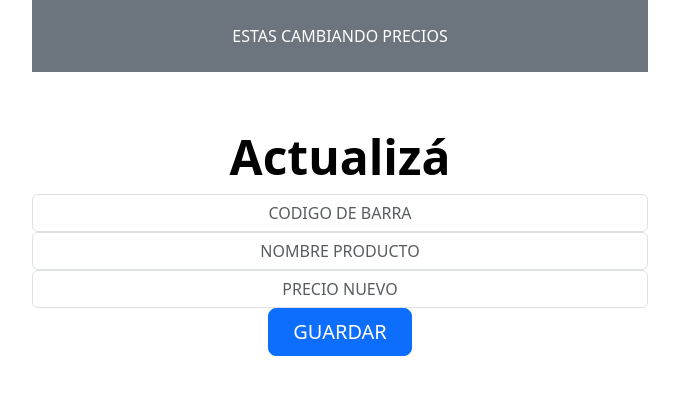
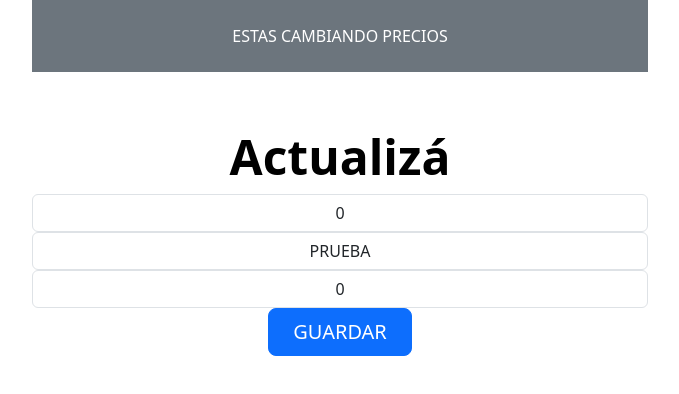
Before and after one commit to NicolasGutierrez1992/Balarama, a website: page scr/public/index.html in a window 1280 px wide. Shown: the whole page, without its empty margins (300-979 px from the left). Drawn offline with nearby package versions, Linux system fonts and the light colour scheme.

Commit message:
Valores por defecto

```diff
--- a/scr/public/index.html
+++ b/scr/public/index.html
@@ -15,9 +15,9 @@
         <div class="precioNuevo">
             <form method="POST" id="update">
                 <h1 class=" text-center display-5 fw-bold text-body-emphasis"> Actualizá</h1>
-                <input id="CodeBar" type="text" class="text-center form-control" placeholder="CODIGO DE BARRA">
-                <input id="Nombre" type="text" class="text-center form-control" placeholder="NOMBRE PRODUCTO">
-                <input id="NuevoPrecio" type="text" class="text-center form-control" placeholder="PRECIO NUEVO">
+                <input id="CodeBar" type="text" class="text-center form-control" placeholder="CODIGO DE BARRA" value="0">
+                <input id="Nombre" type="text" class="text-center form-control" placeholder="NOMBRE PRODUCTO" value="PRUEBA">
+                <input id="NuevoPrecio" type="text" class="text-center form-control" placeholder="PRECIO NUEVO" value="0">
                 <button id="enviar" type="click" class="btn btn-primary btn-lg  px-4 gap-5">GUARDAR</button>
                 <div class="mensajeOK  p-3 mb-2 bg-success text-white " style="display: none"></div>
             </form>
```
